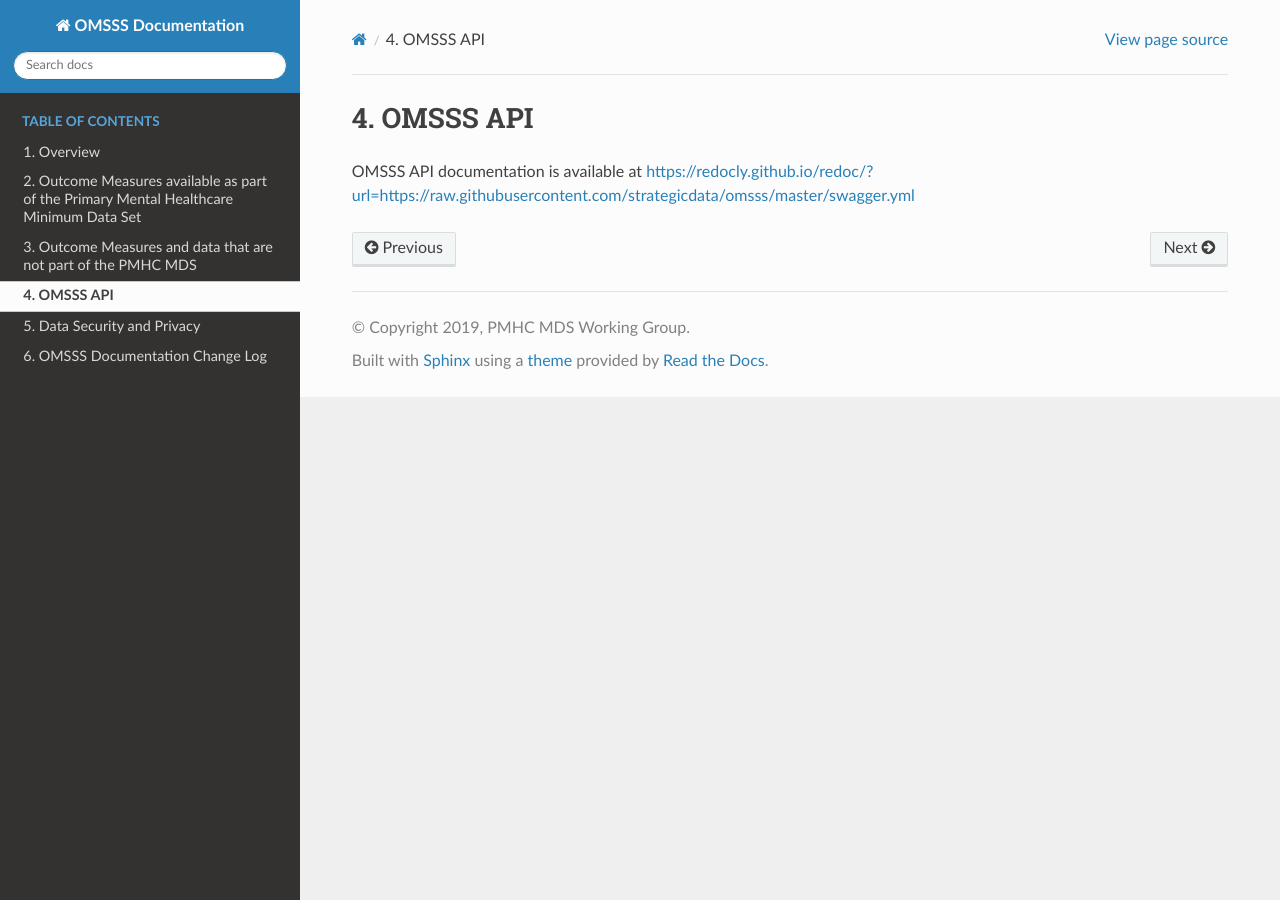
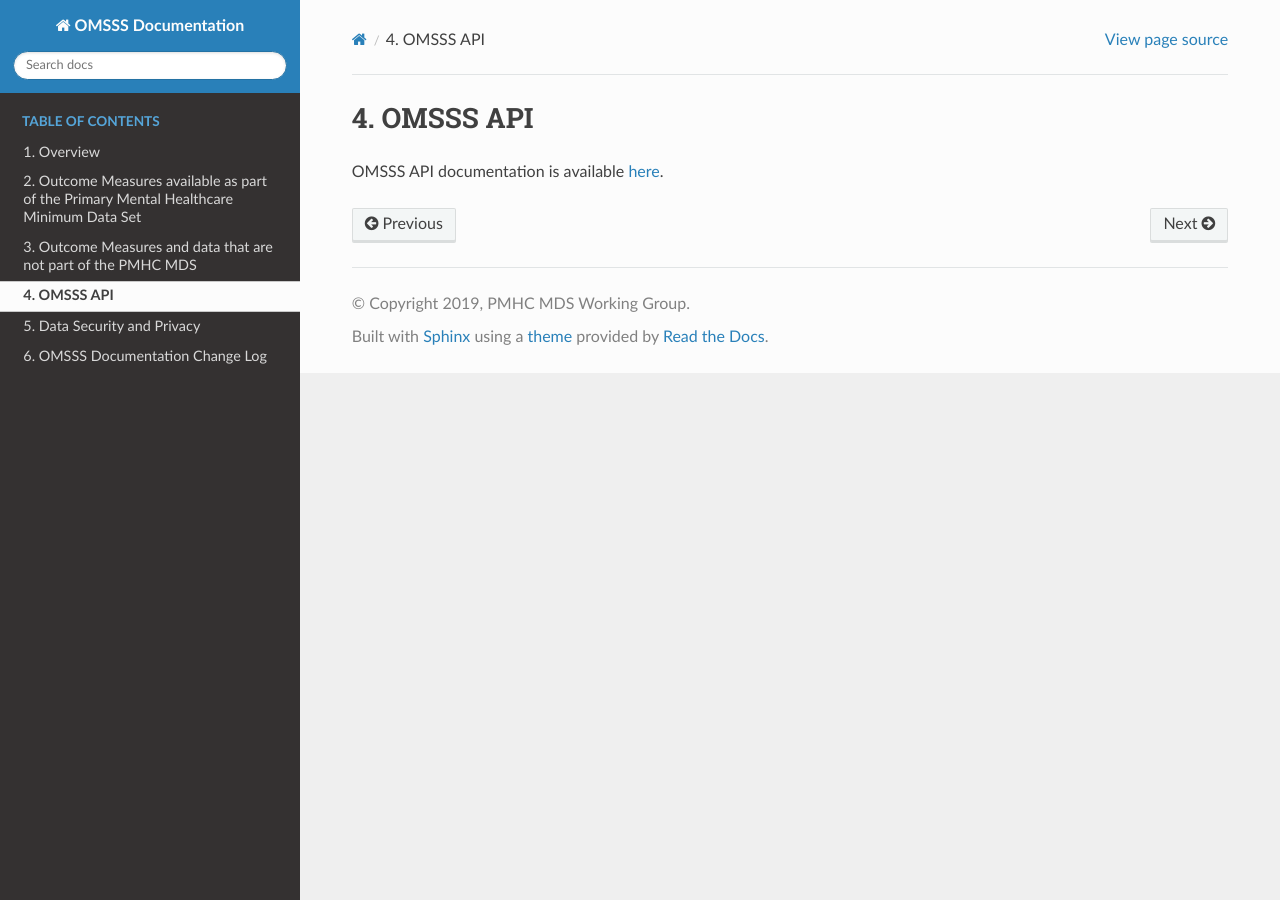
Before and after one commit to logicly-au/docs.omsss.online, a Sphinx documentation site: the page built from doc/api.rst, in a window 1280 px wide. Built offline with Sphinx 7.4.7 and the Read the Docs theme 2.0.0, drawn with Linux system fonts in a browser that asks for light colours; the version number could not be read and is left out.

Commit message:
Change how link is displayed.

```diff
--- a/doc/api.rst
+++ b/doc/api.rst
@@ -3,5 +3,5 @@
 OMSSS API
 =========
 
-OMSSS API documentation is available at
-https://redocly.github.io/redoc/?url=https://raw.githubusercontent.com/strategicdata/omsss/master/swagger.yml
+OMSSS API documentation is available `here
+<https://redocly.github.io/redoc/?url=https://raw.githubusercontent.com/strategicdata/omsss/master/swagger.yml>`_.
```
